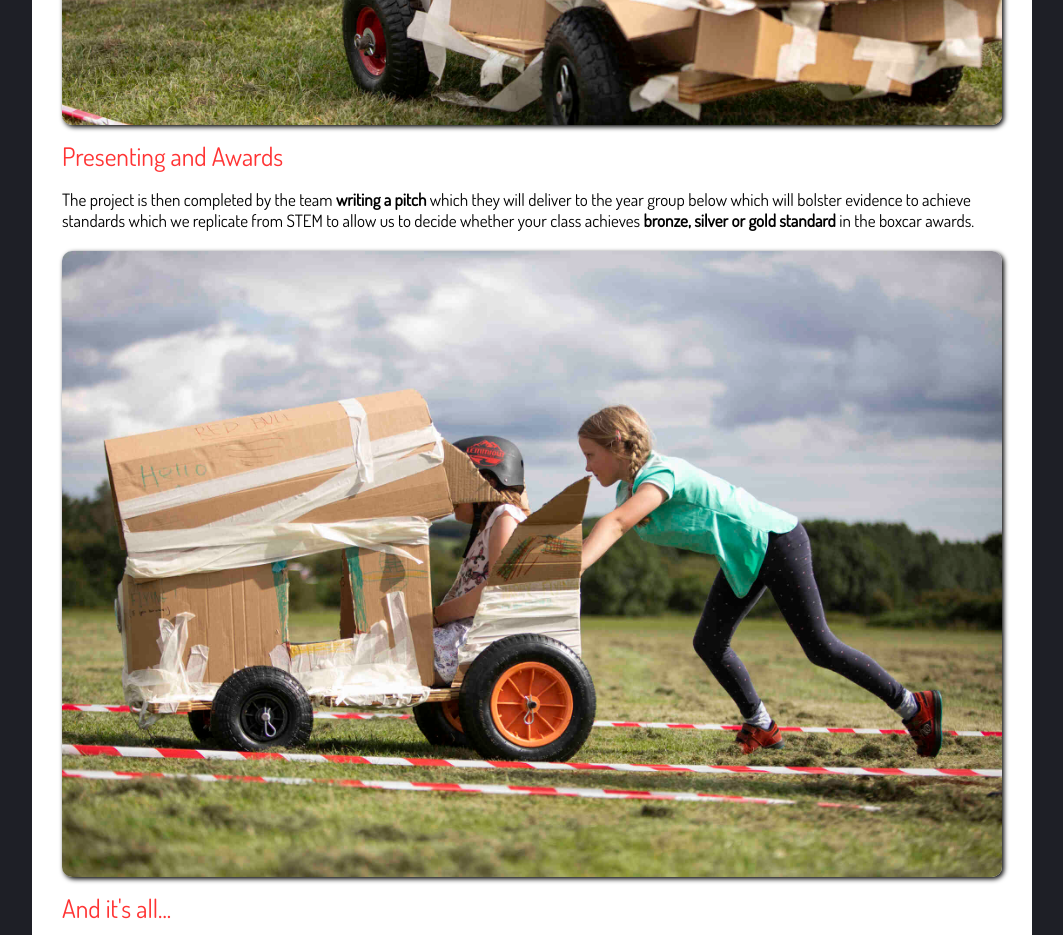
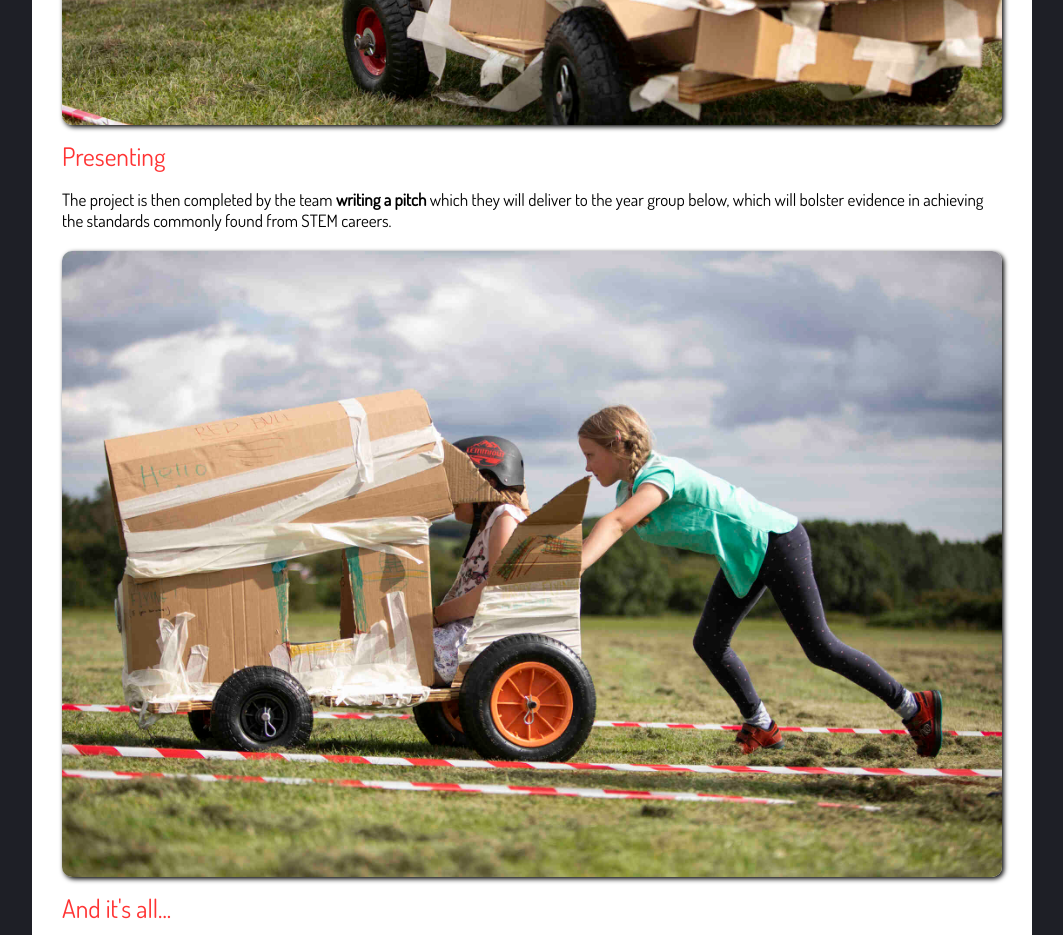
Before and after one commit to owen-saunders/lemmiout-website, a plain HTML site: page outline.html in a window 1280 px wide. Shown: the part 4300-5235 px from the top of the page, without its empty margins (108-1171 px from the left). Drawn offline with Linux system fonts and the light colour scheme.

Commit message:
Update Presenting and Awards Section

```diff
--- a/outline.html
+++ b/outline.html
@@ -142,13 +142,11 @@
         </div>
 
         <div class="panel-body">
-          <h2>Presenting and Awards</h2>
+          <h2>Presenting</h2>
           <p>
             The project is then completed by the team <strong>writing a pitch
-            </strong> which they will deliver to the year group below which will
-            bolster evidence to achieve standards which we replicate from STEM
-            to allow us to decide whether your class achieves <strong>bronze,
-            silver or gold standard</strong> in the boxcar awards.
+            </strong> which they will deliver to the year group below, which will
+            bolster evidence in achieving the standards commonly found from STEM careers.
           </p>
         </div>
 
```
